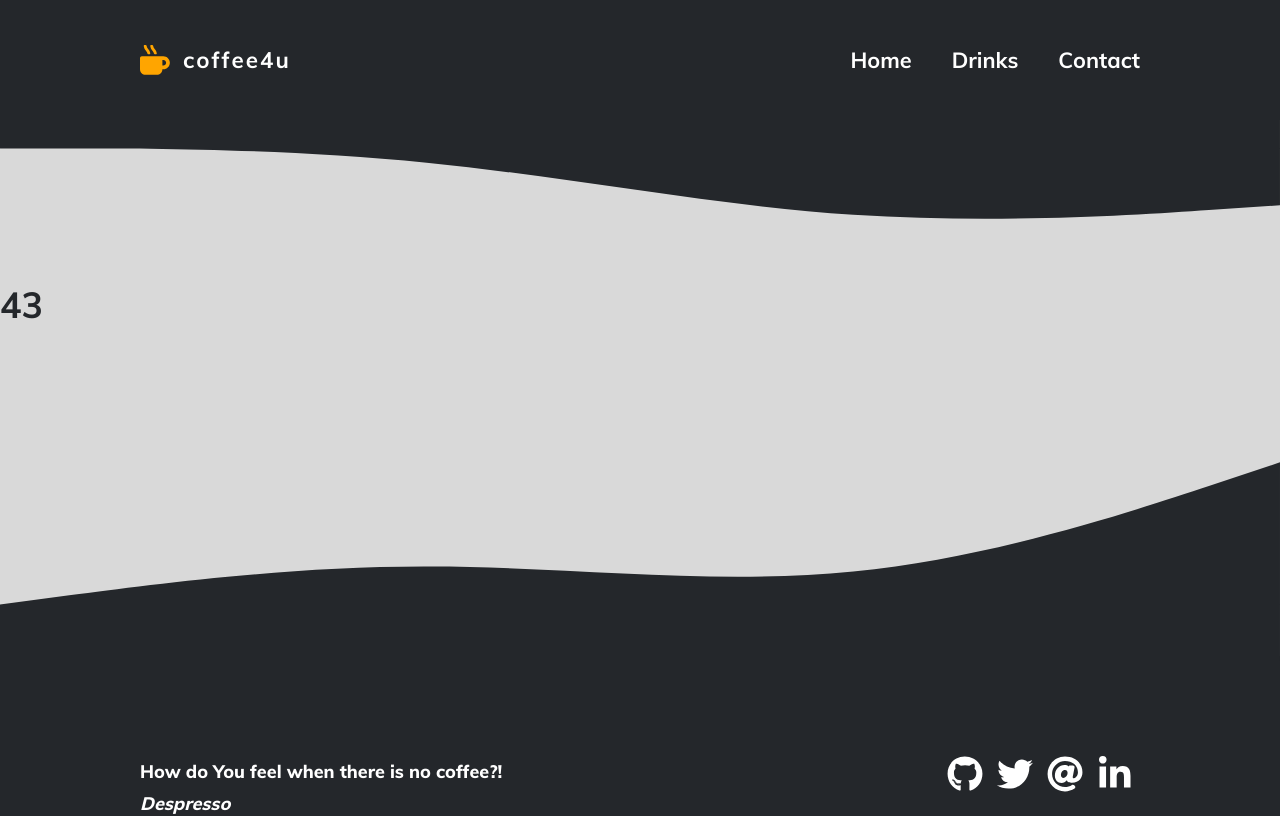
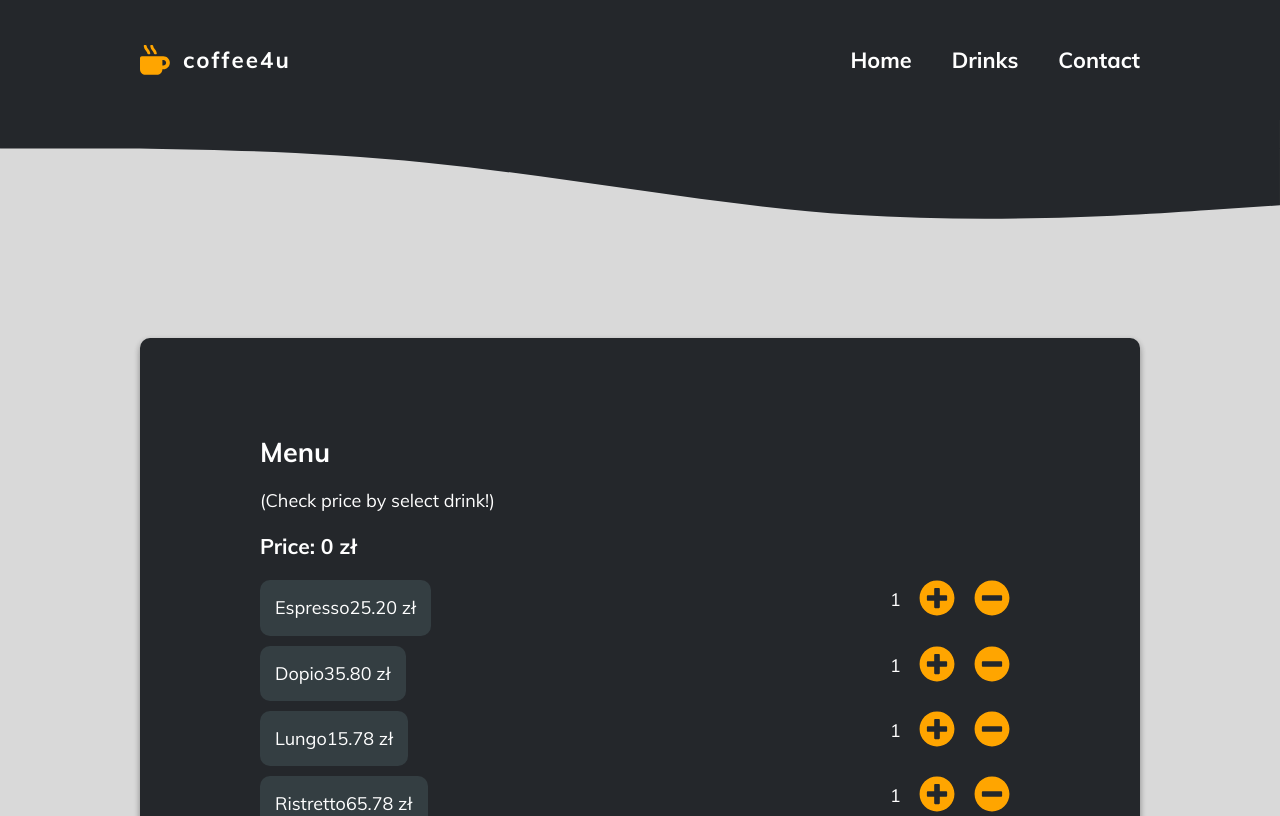
Before and after one commit to najwer23/coffee4u, a React (Create React App) app: page /drinks in a window 1280 px wide. Shown: the top 816 px of the page. Built offline with nearby package versions, Linux system fonts and the light colour scheme.

Commit message:
Skeleton menu

```diff
--- /dev/null
+++ b/src/CSS/Drinks.css
@@ -0,0 +1,29 @@
+.m-i {
+    display: flex;
+    justify-content: space-between;
+}
+
+.m-i:hover {
+    cursor: pointer;
+}
+
+.menuBtn {
+    width: 120px;
+    display: flex;
+    justify-content: space-between;
+    margin-left: auto;
+    margin-right: 10px;
+    margin-bottom: 20px;
+}
+
+.nr {
+    line-height: 40px;
+}
+
+.m-i {
+    background-color: #343E42;
+    text-align: left;
+    border-radius: 10px;
+    padding: 15px;
+    margin-bottom: 10px;
+}
--- a/src/CSS/index.css
+++ b/src/CSS/index.css
@@ -8,16 +8,14 @@ body {
 }
 
 .ss {
-    margin-left: auto;
-    margin-right: auto;
     width: 1000px;
+    margin: 100px auto 50px auto;
 }
 
 .ss h1 {
     font-weight: 600;
     font-size: 5rem;
     padding: 0;
-    margin: 100px 0 50px 0;
 }
 
 .ss2 {
--- a/src/Components/Drinks.js
+++ b/src/Components/Drinks.js
@@ -1,9 +1,111 @@
-function Drinks() {
-    window.scrollTo(0, 0);
+import '../CSS/Drinks.css';
+import { Component, React } from "react"
+import { FontAwesomeIcon } from '@fortawesome/react-fontawesome'
+import { faPlusCircle,faMinusCircle } from '@fortawesome/free-solid-svg-icons'
+import { Link } from 'react-router-dom';
+import Masonry, {ResponsiveMasonry} from "react-responsive-masonry"
 
-    return (
-        <h1>43</h1>
-    )
+
+class Drinks extends Component {
+    constructor(props) {
+        super(props);
+        this.bgColorActive = "green",
+        this.bgColorDeActive = "",
+        this.state = {
+            menuObj: [],
+            cost: "0 zł"
+        }
+        window.scrollTo(0, 0);
+
+    }
+
+    toggleClickedMenuItem(i,price) {
+        let isState = (this.state.menuObj[i] === undefined);
+
+        this.state.menuObj[i] = {
+            active: isState ? true : !this.state.menuObj[i].active,
+            bgColor: isState ? this.bgColorActive : this.state.menuObj[i].active ? this.bgColorDeActive : this.bgColorActive ,
+            price: +price.match(/[0-9]+[.][0-9]+/g)[0]
+        }
+
+        this.state.cost = this.state.menuObj.map((v,i) => this.state.menuObj[i].active ? v.price : 0).reduce((a,b)=>a+b,0)
+
+        this.setState({
+            menuObj: this.state.menuObj,
+            cost: this.state.cost.toFixed(2) + " zł"
+        });
+        console.log(this.state)
+    }
+
+    render() {
+
+        let arrDefCoffee = [
+            { id:0, name: "Espresso", price: "25.20 zł" },
+            { id:1, name: "Dopio", price: "35.80 zł" },
+            { id:2, name: "Lungo", price: "15.78 zł" },
+            { id:3, name: "Ristretto", price: "65.78 zł" },
+            { id:4, name: "Espresso con Panna", price: "115.78 zł" },
+            { id:5, name: "Americano", price: "7.78 zł" },
+            { id:6, name: "Espresso Macchiato", price: "5.78 zł" },
+            { id:7, name: "Flat White", price: "7.78 zł" },
+            { id:8, name: "Latte", price: "12.78 zł" },
+            { id:9, name: "Cappuccino", price: "15.99 zł" },
+            { id:10, name: "Mocha", price: "5.78 zł" },
+            { id:11, name: "Affogato", price: "11.70 zł" },
+            { id:12, name: "Breve", price: "36.78 zł" },
+            { id:13, name: "Cortado", price: "8.78 zł" },
+            { id:14, name: "Redeye", price: "3.78 zł" },
+            { id:15, name: "Café au Lait", price: "6.78 zł" },
+            { id:16, name: "Instant Coffee", price: "75.78 zł" },
+            { id:17, name: "Frappuccino", price: "11.78 zł" },
+            { id:18, name: "Cold Brew", price: "25.78 zł" },
+            { id:19, name: "Nitro Cold Brew Coffee", price: "42.69 zł" },
+            { id:20, name: "Iced Coffee", price: "5.80 zł" },
+        ]
+        return (
+            <article>
+                <section className="ss">
+                    <div className="ss2">
+                        <h2>Menu</h2>
+                        <p>(Check price by select drink!)</p>
+                        <h3>Price: {this.state.cost}</h3>
+                        <ResponsiveMasonry columnsCountBreakPoints={{300: 1}}>
+                            <Masonry columnsCount={1}>
+                                {arrDefCoffee.map((v,i)=> (
+                                <>
+                                <div className="m-i"
+                                    style={{backgroundColor: (this.state.menuObj[v.id]) == undefined ? "" : this.state.menuObj[v.id].bgColor}}
+                                    onClick={(e) => this.toggleClickedMenuItem(v.id,v.price)}
+                                    key={v.id}
+                                >
+                                <div>{v.name}</div>
+                                <div>{v.price}</div>
+
+                                </div>
+
+                                <div className="menuBtn">
+                                    <div className="nr">
+                                        1
+                                    </div>
+                                    <div>
+                                        <FontAwesomeIcon style={{color: "orange"}} icon={faPlusCircle} size="2x" />
+                                    </div>
+                                    <div>
+                                        <FontAwesomeIcon style={{color: "orange"}} icon={faMinusCircle} size="2x" />
+                                    </div>
+                                </div>
+                                </>
+
+                                ))}
+
+                            </Masonry>
+                        </ResponsiveMasonry>
+                        <h3>Price: {this.state.cost}</h3>
+                    </div>
+                </section>
+            </article>
+        )
+    }
 }
 
 export default Drinks;
```
